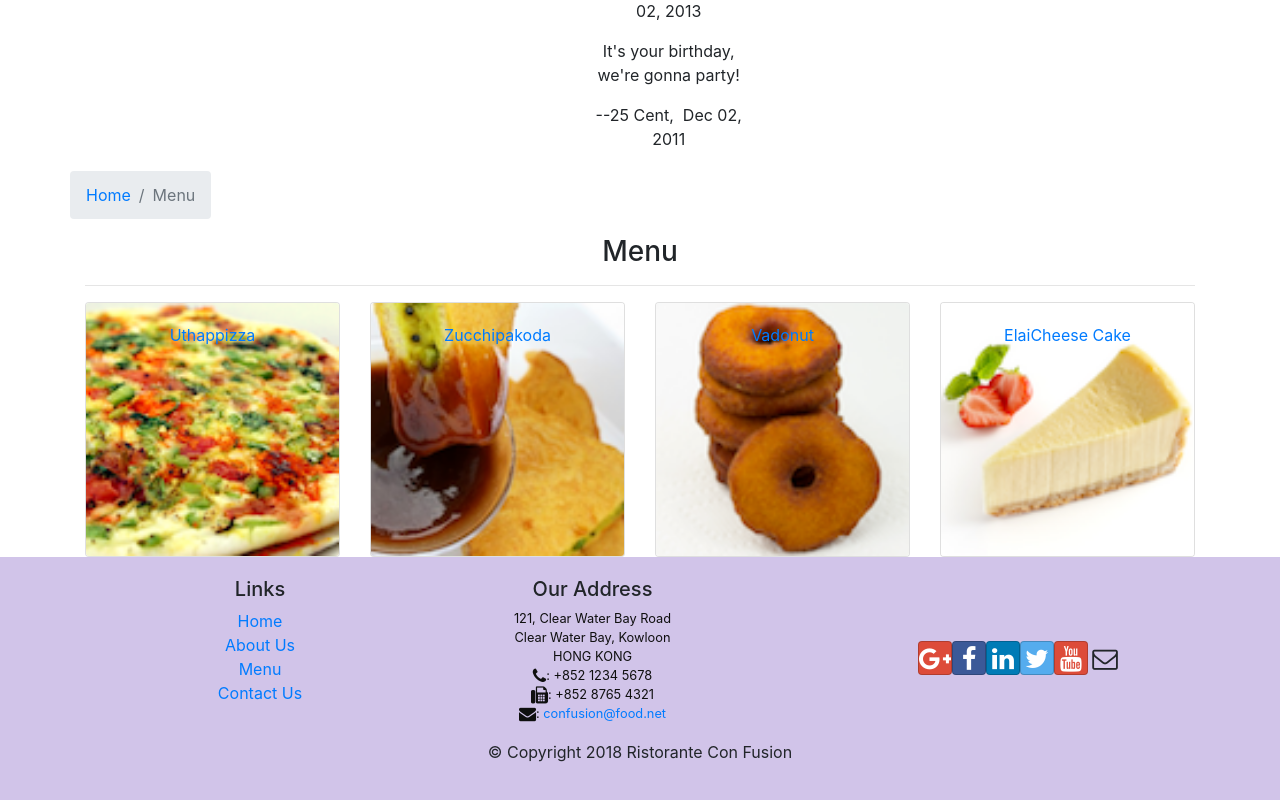
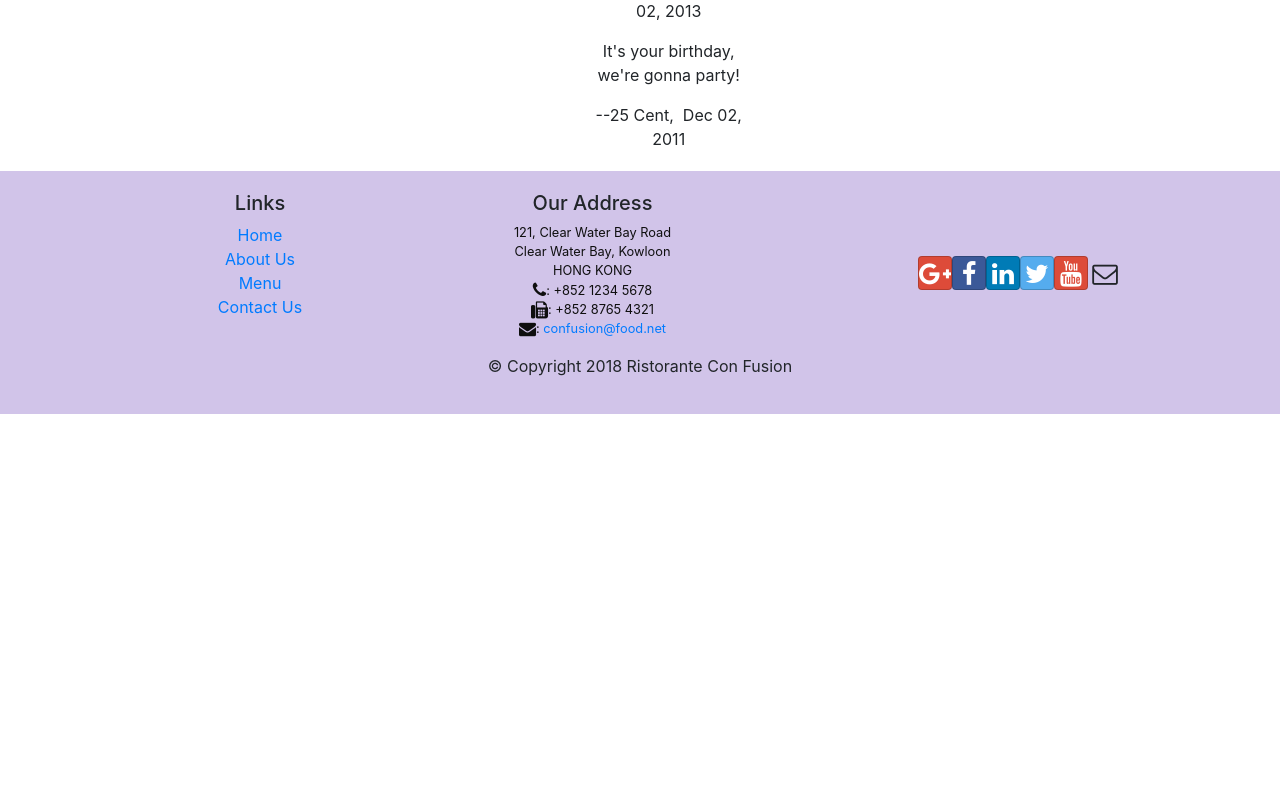
Before and after one commit to victorious1159/cfs, a React (Create React App) app: page /menu/1 in a window 1280 px wide. Shown: the part 922-1722 px from the top of the page. After the commit the page ends 1336 px from the top, so only its background shows below. Built offline with nearby package versions, Linux system fonts and the light colour scheme.

Commit message:
Single Page Applications Part 2

```diff
--- a/src/components/MainComponent.js
+++ b/src/components/MainComponent.js
@@ -70,10 +70,10 @@ class Main extends Component {
           <Redirect to="/home" />
         </Switch>
 
-        <Menu
+        {/* <Menu
           dishes={this.state.dishes}
           onClick={(dishId) => this.onDishSelect(dishId)}
-        />
+        /> */}
         <DishDetail
           dish={
             this.state.dishes.filter(
```
Also changed, not shown: src/components/DishdetailComponent.js (+1 -14 lines).
